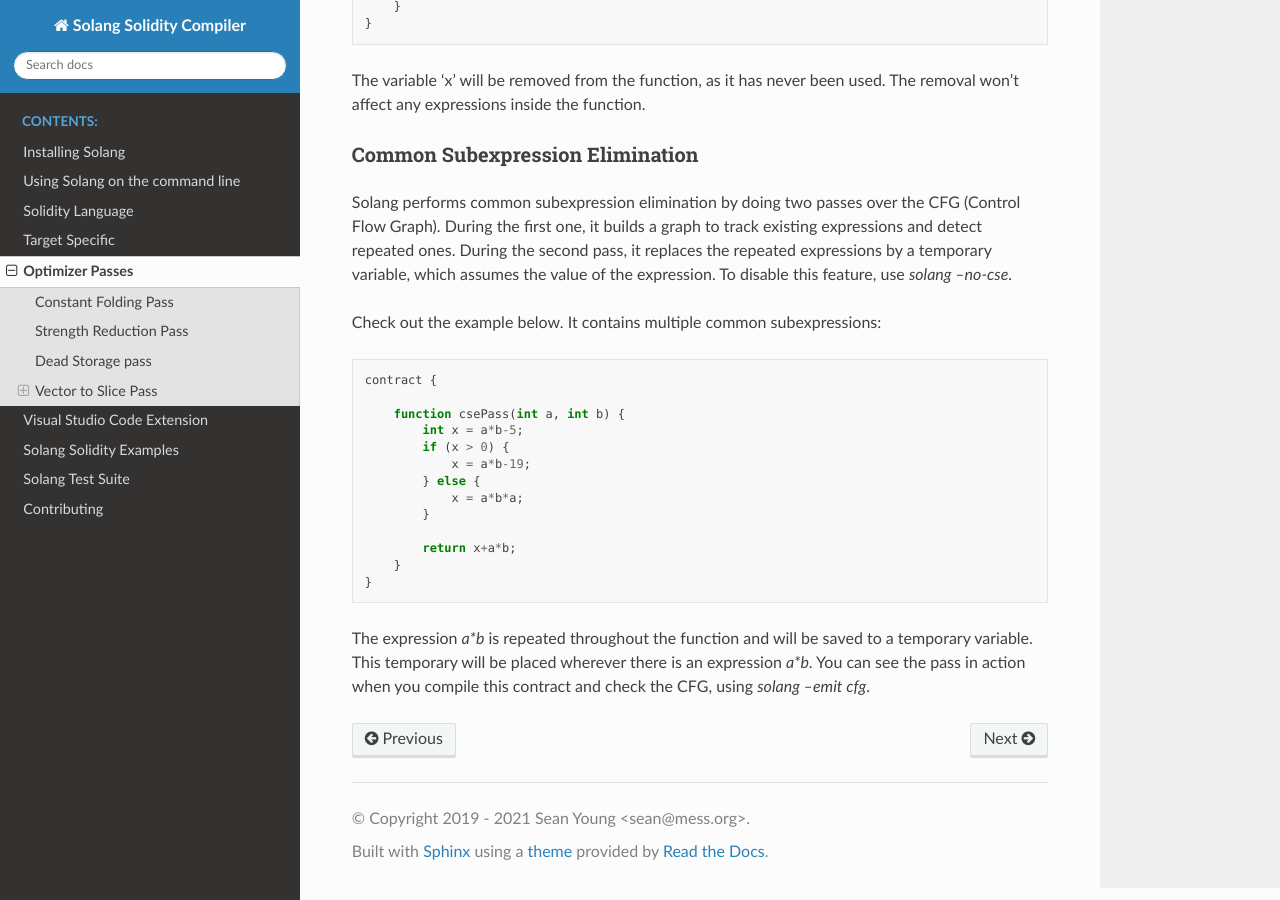
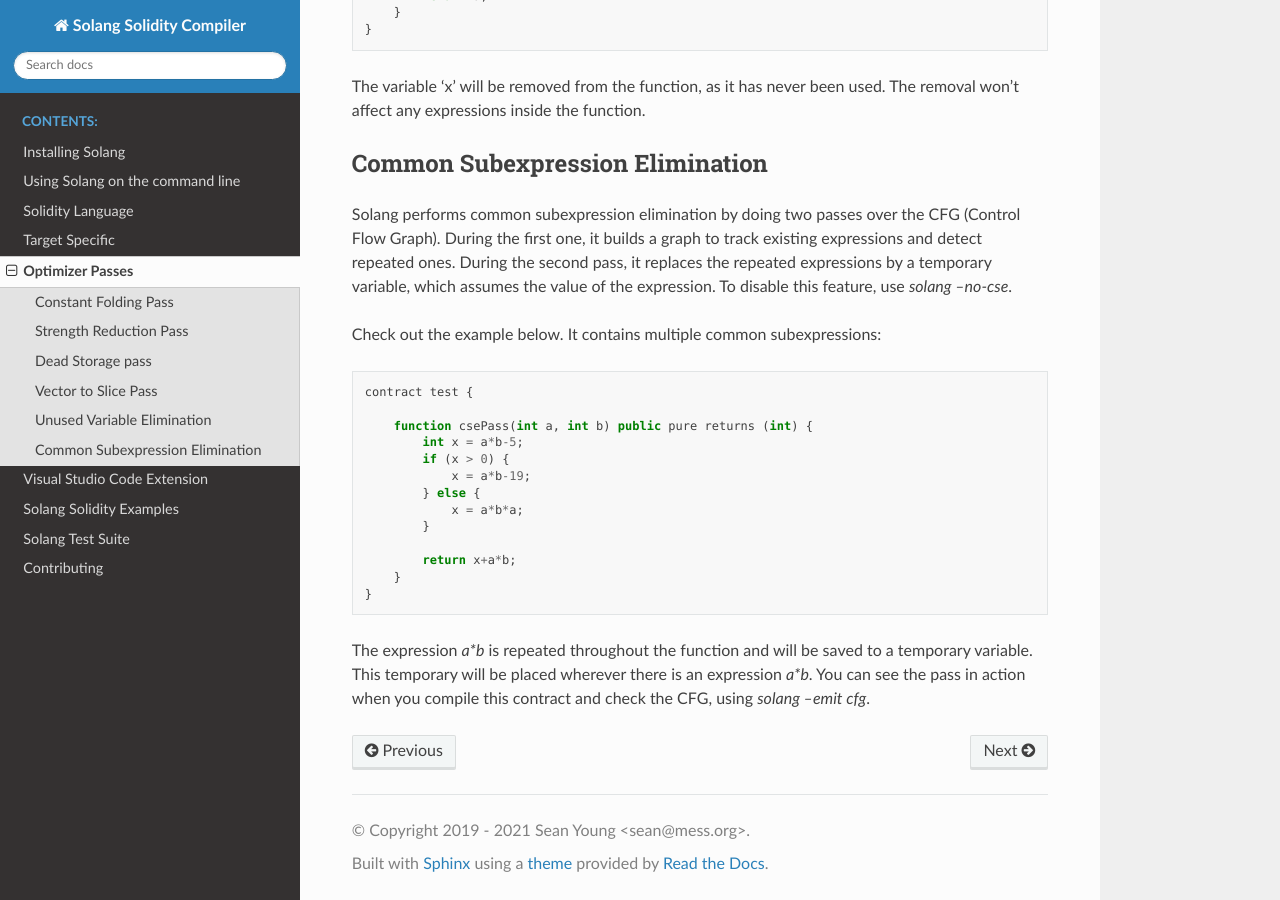
Before and after one commit to hyperledger-solang/solang, a Sphinx documentation site: the page built from docs/optimizer.rst, in a window 1280 px wide and 900 px high, scrolled down 2802 px. Built offline with Sphinx 7.4.7 and the Read the Docs theme 2.0.0, drawn with Linux system fonts in a browser that asks for light colours.

Commit message:
Divide optimizer docs into sections
Signed-off-by: Lucas Steuernagel <lucas.tnagel@gmail.com>

```diff
--- a/docs/optimizer.rst
+++ b/docs/optimizer.rst
@@ -125,8 +125,11 @@ This optimization pass can be disabled by running `solang --no-vector-to-slice`.
 having this optimization pass on by comparing the output of `solang --no-vector-to-slice --emit cfg foo.sol` with
 `solang --emit cfg foo.sol`.
 
+.. _unused-variable-elimination:
+
 Unused Variable Elimination
-___________________________
+----------------------------
+
 
 During the semantic analysis, Solang detects unused variables and raises warnings for them.
 During codegen, we remove all assignments that have been made to this unused variable. There is an example below:
@@ -151,9 +154,12 @@ During codegen, we remove all assignments that have been made to this unused var
 The variable 'x' will be removed from the function, as it has never been used. The removal won't affect any
 expressions inside the function.
 
+.. _common-subexpression-elimination:
 
 Common Subexpression Elimination
-________________________________
+---------------------------------
+
+
 Solang performs common subexpression elimination by doing two passes over the CFG (Control
 Flow Graph). During the first one, it builds a graph to track existing expressions and detect repeated ones.
 During the second pass, it replaces the repeated expressions by a temporary variable, which assumes the value
@@ -163,19 +169,19 @@ Check out the example below. It contains multiple common subexpressions:
 
 .. code-block:: javascript
 
-    contract {
+     contract test {
 
-        function csePass(int a, int b) {
-            int x = a*b-5;
-            if (x > 0) {
-                x = a*b-19;
-            } else {
-                x = a*b*a;
-            }
+         function csePass(int a, int b) public pure returns (int) {
+             int x = a*b-5;
+             if (x > 0) {
+                 x = a*b-19;
+             } else {
+                 x = a*b*a;
+             }
 
-            return x+a*b;
-        }
-    }
+             return x+a*b;
+         }
+     }
 
 The expression `a*b` is repeated throughout the function and will be saved to a temporary variable.
 This temporary will be placed wherever there is an expression `a*b`. You can see the pass in action when you compile
```
